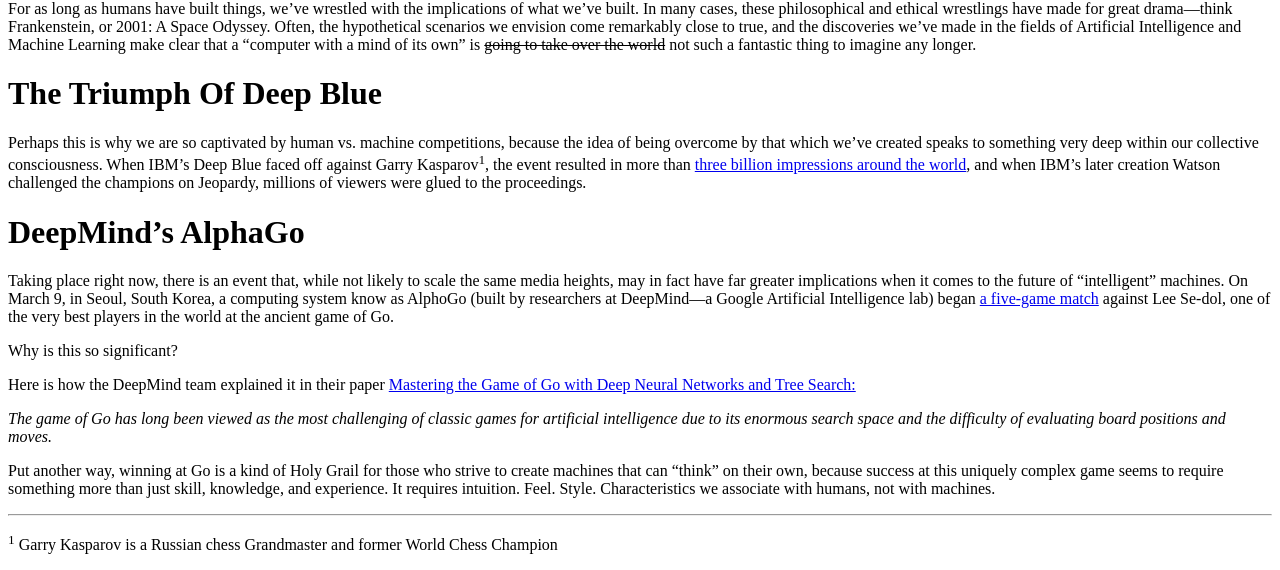
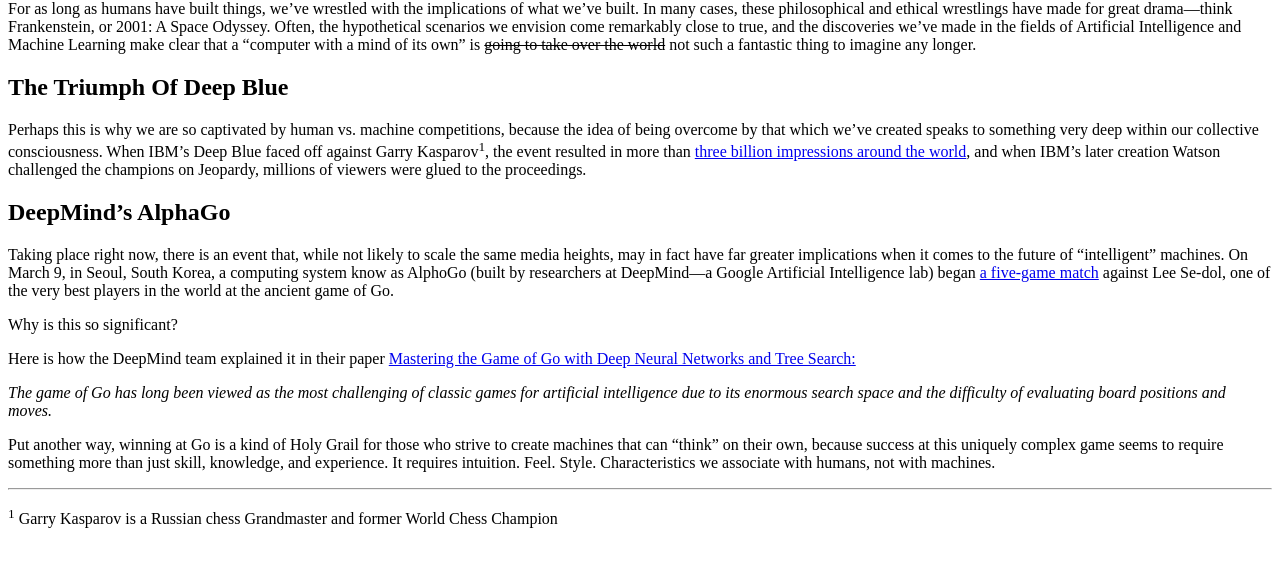
Before and after one commit to wongkmatthew/udacity, a plain HTML site: page mockup-to-article/index.html in a window 1280 px wide. Shown: the part 520-1090 px from the top of the page. After the commit the page ends 1064 px from the top, so only its background shows below. Drawn offline with Linux system fonts and the light colour scheme.

Commit message:
Changed the size of two headers and used <cite> instead of <i>

```diff
--- a/mockup-to-article/index.html
+++ b/mockup-to-article/index.html
@@ -21,11 +21,11 @@
 
   For as long as humans have built things, we’ve wrestled with the implications of what we’ve built. In many cases, these philosophical and ethical wrestlings have made for great drama—think Frankenstein, or 2001: A Space Odyssey. Often, the hypothetical scenarios we envision come remarkably close to true, and the discoveries we’ve made in the fields of Artificial Intelligence and Machine Learning make clear that a “computer with a mind of its own” is <s>going to take over the world</s> not such a fantastic thing to imagine any longer.
 
-  <h1>The Triumph Of Deep Blue</h1>
+  <h2>The Triumph Of Deep Blue</h2>
 
   Perhaps this is why we are so captivated by human vs. machine competitions, because the idea of being overcome by that which we’ve created speaks to something very deep within our collective consciousness. When IBM’s Deep Blue faced off against Garry Kasparov<sup>1</sup>, the event resulted in more than <a href="http://www-03.ibm.com/ibm/history/ibm100/us/en/icons/deepblue/">three billion impressions around the world</a>, and when IBM’s later creation Watson challenged the champions on Jeopardy, millions of viewers were glued to the proceedings.
 
-  <h1>DeepMind’s AlphaGo</h1>
+  <h2>DeepMind’s AlphaGo</h2>
 
   <p>Taking place right now, there is an event that, while not likely to scale the same media heights, may in fact have far greater implications when it comes to the future of “intelligent” machines. On March 9, in Seoul, South Korea, a computing system know as AlphoGo (built by researchers at DeepMind—a Google Artificial Intelligence lab) began <a href="http://venturebeat.com/2016/02/04/youtube-will-livestream-googles-ai-playing-go-superstar-lee-sedol-in-march/">a five-game match</a> against Lee Se-dol, one of the very best players in the world at the ancient game of Go.</p>
 
@@ -33,7 +33,7 @@
 
   <p>Here is how the DeepMind team explained it in their paper <a href="http://airesearch.com/wp-content/uploads/2016/01/deepmind-mastering-go.pdf">Mastering the Game of Go with Deep Neural Networks and Tree Search:</a></p>
 
-  <p><i>The game of Go has long been viewed as the most challenging of classic games for artificial intelligence due to its enormous search space and the difficulty of evaluating board positions and moves.</i></p>
+  <p><cite>The game of Go has long been viewed as the most challenging of classic games for artificial intelligence due to its enormous search space and the difficulty of evaluating board positions and moves.</cite></p>
 
   <p>Put another way, winning at Go is a kind of Holy Grail for those who strive to create machines that can “think” on their own, because success at this uniquely complex game seems to require something more than just skill, knowledge, and experience. It requires intuition. Feel. Style. Characteristics we associate with humans, not with machines.</p>
 
```
